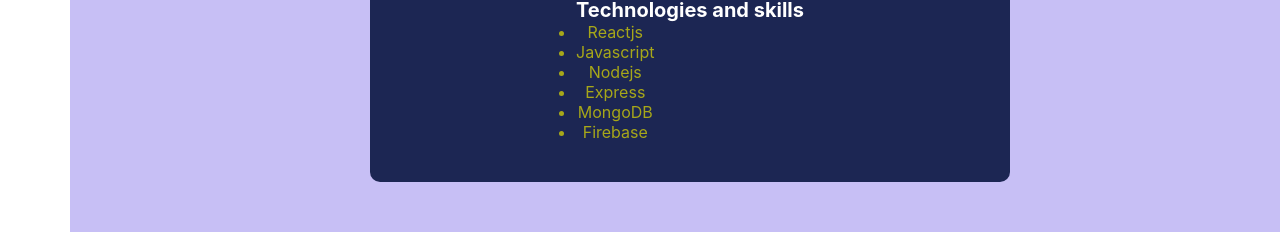
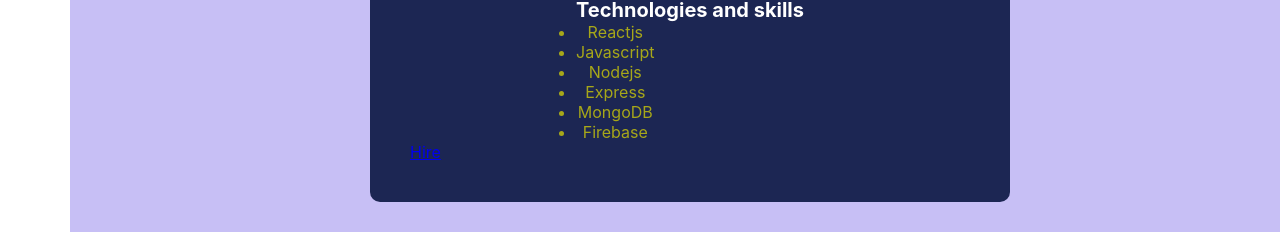
Before and after one commit to sirben181/my-app, a React (Create React App) app: page / in a window 1280 px wide. Shown: the part 1429-1661 px from the top of the page. Built offline with nearby package versions, Linux system fonts and the light colour scheme.

Commit message:
hello committed readme

```diff
--- a/src/pages/Profile.js
+++ b/src/pages/Profile.js
@@ -1,5 +1,6 @@
 import Avatar from '@mui/material/Avatar'
 import React from 'react'
+// import { Link } from 'react-router-dom'
 import prof from '../images/bens.webp'
 import './profile.css'
 const Profile = () => {
@@ -40,11 +41,12 @@
                                     <li>MongoDB</li>
                                     <li>Firebase</li>
                                 </ul>
-
                                 </div>
 
                     </div>
                 </div>
+                <p className='hitmeup'> <a  rel="noreferrer" href='https://mail.google.com/mail/u/0/#inbox?compose=DmwnWrRlQHcsRdSRmXtNpZgQQPKCTBtvnXJkXvpjqtDxXtKggNrlrpwsQvNVVTbbCqXdMdSfqFxl' target='_blank'>Hire</a></p>
+
             </div>
         </div>
 
```
Also changed, not shown: 1 other file (tests, documents, lock files or other folders).
